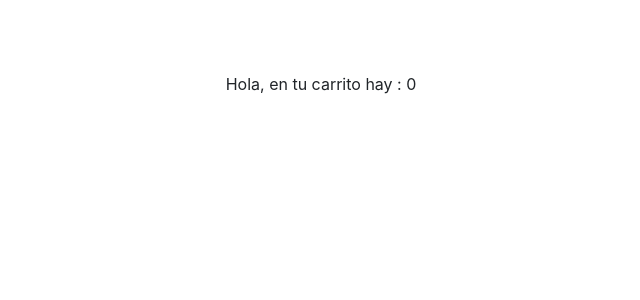
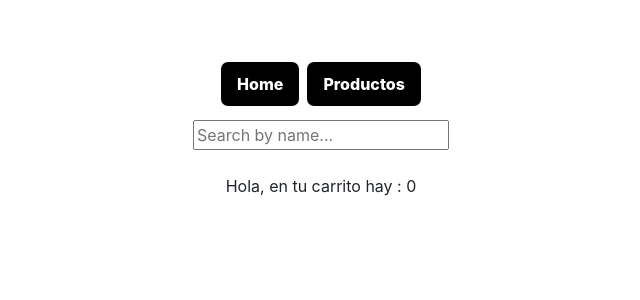
Before and after one commit to eugenia1984/React-StarCoding, a React (Create React App) app in the folder my-first-app/: page / in a window 1280 px wide. Shown: the top 300 px of the page, without its empty margins (319-959 px from the left). Built offline with nearby package versions, Linux system fonts and the light colour scheme.

Commit message:
pongo los componentes dentro de carpetas para tener el css junto

```diff
--- a/my-first-app/src/App.css
+++ b/my-first-app/src/App.css
@@ -1,13 +1,3 @@
 .App {
   text-align: center;
 }
-.shopping-card {
-  padding-left: 0px;
-  padding-right: 0px;
-  min-height: 480px;
-  margin-bottom: 12px;
-}
-
-.card-title {
-  min-height: 140px;
-}
--- a/my-first-app/src/components/InfoBarComponent.jsx
+++ b/my-first-app/src/components/InfoBarComponent.jsx
@@ -1,8 +1,17 @@
 import React from "react";
+import Navbar from "./navbar/Navbar";
 
-const InfoBarComponent = ({ shoppingCart, text }) => {
+const InfoBarComponent = ({ shoppingCart, text, handleKeyUp }) => {
   return (
     <div className="bg-white py-4">
+      <Navbar />
+      <div className="my-4">
+        <input
+          type="text"
+          onInput={handleKeyUp}
+          placeholder="Search by name..."
+        />
+      </div>
       <p>
         {text} {shoppingCart.length}
       </p>
--- /dev/null
+++ b/my-first-app/src/components/card/Card.css
@@ -0,0 +1,15 @@
+.shopping-card {
+  padding-left: 0px;
+  padding-right: 0px;
+  min-height: 480px;
+  margin-bottom: 12px;
+}
+
+.card-title {
+  min-height: 140px;
+}
+
+.card-image {
+  min-height: 240px;
+  object-fit: cover;
+}
--- a/my-first-app/src/components/CardComponent.jsx
+++ b/my-first-app/src/components/card/CardComponent.jsx
@@ -1,10 +1,15 @@
 import React from "react";
-import { CARD } from "../international";
+import { CARD } from "../../international";
+import "./Card.css";
 
 const CardComponent = ({ product, addToShoppingCart }) => {
   return (
     <div className="card col-sm-6 col-md-4 col-lg-3 shopping-card">
-      <img src={product.thumbnail} className="card-img-top" alt={CARD.imgAlt} />
+      <img
+        src={product.thumbnail}
+        className="card-img-top card-image"
+        alt={CARD.imgAlt}
+      />
       <div className="card-body">
         <h5 className="card-title">{product.title}</h5>
         <p className="card-text">
--- /dev/null
+++ b/my-first-app/src/components/navbar/Navbar.css
@@ -0,0 +1,19 @@
+
+.navbar-link {
+  font-weight: 800;
+  color: white;
+  background-color: black;
+  padding: 12px 16px;
+  margin: 0px 4px;
+  border-radius: 7px;
+  -webkit-border-radius: 7px;
+  -moz-border-radius: 7px;
+  -ms-border-radius: 7px;
+  -o-border-radius: 7px;
+  text-decoration: none;
+}
+
+.navbar-link:hover {
+  background-color: gray;
+  color: black;
+}
--- /dev/null
+++ b/my-first-app/src/components/navbar/Navbar.jsx
@@ -0,0 +1,18 @@
+import React from "react";
+import { Link } from "react-router-dom";
+import { NAVBAR } from "../../international";
+import "./Navbar.css";
+
+const Navbar = () => {
+  return (
+    <div>
+      {NAVBAR.map((element) => (
+        <Link to={element.to} className="navbar-link">
+          {element.text}
+        </Link>
+      ))}
+    </div>
+  );
+};
+
+export default Navbar;
--- a/my-first-app/src/containers/ProductsContainer.jsx
+++ b/my-first-app/src/containers/ProductsContainer.jsx
@@ -1,6 +1,6 @@
-import React, { useContext, useEffect } from "react";
+import React, { useContext, useEffect, useState } from "react";
 import { useParams } from "react-router-dom";
-import CardComponent from "../components/CardComponent";
+import CardComponent from "../components/card/CardComponent";
 import InfoBarComponent from "../components/InfoBarComponent";
 import Loader from "../components/Loader";
 import { EcommerceContext } from "../context/EcommerceContext";
@@ -9,7 +9,9 @@ import { PRODUCTS } from "../international";
 import { INFO_BAR } from "../international";
 
 const ProductsContainer = () => {
-  const { products, shoppingCart, setShoppingCart, fetchData } =
+  const [searchTerm, setSearchTerm] = useState();
+
+  const { products, shoppingCart, setShoppingCart, setProducts, fetchData } =
     useContext(EcommerceContext);
   const { search } = useParams();
 
@@ -23,9 +25,24 @@ const ProductsContainer = () => {
     setShoppingCart([...shoppingCart]);
   };
 
+  const handleKeyUp = (e) => {
+    setSearchTerm(e.target.value);
+    const productsFilter = products.filter((element) => {
+      if (element.title.toUpperCase().match(e.target.value.toUpperCase())) {
+        return true;
+      }
+      return false;
+    });
+    setProducts(productsFilter);
+  };
+
   return (
     <div className="container">
-      <InfoBarComponent shoppingCart={shoppingCart} text={INFO_BAR.text} />
+      <InfoBarComponent
+        shoppingCart={shoppingCart}
+        text={INFO_BAR.text}
+        handleKeyUp={handleKeyUp}
+      />
       <div className="row">
         {products.length === 0 ? (
           <Loader text={PRODUCTS.loading} />
--- a/my-first-app/src/context/EcommerceContext.jsx
+++ b/my-first-app/src/context/EcommerceContext.jsx
@@ -1,3 +1,4 @@
+import React from "react";
 import { createContext, useState } from "react";
 
 export const EcommerceContext = createContext();
@@ -5,16 +6,36 @@ export const EcommerceContext = createContext();
 export const EcommerceProvider = ({ children }) => {
   const [shoppingCart, setShoppingCart] = useState([]);
   const [products, setProducts] = useState([]);
+  const [error, setError] = useState("");
+  const [loading, setLoading] = useState(false);
 
   const fetchData = async (searchQuery) => {
-    const data = await fetch(`https://api.mercadolibre.com/sites/MLA/search?q=${searchQuery}`);
-    const result = await data.json();
-    setProducts(result.results);
+    try {
+      const data = await fetch(
+        `https://api.mercadolibre.com/sites/MLA/search?q=${searchQuery}`
+      );
+      const result = await data.json();
+      setProducts(result.results);
+      console.log(result.results)
+    } catch (error) {
+      setError("Ocurrió un error");
+    } finally {
+      setLoading(false);
+    }
   };
 
   return (
     <EcommerceContext.Provider
-      value={{ products, shoppingCart, setShoppingCart, fetchData }}
+      value={{
+        products,
+        shoppingCart,
+        loading,
+        setShoppingCart,
+        setProducts,
+        fetchData,
+        setLoading,
+        error,
+      }}
     >
       {children}
     </EcommerceContext.Provider>
--- a/my-first-app/src/international.js
+++ b/my-first-app/src/international.js
@@ -15,3 +15,14 @@ export const PRODUCTS = {
 export const HOME_MESSAGE = {
   txt: "Hola, en tu carrito hay : "
 }
+
+export const NAVBAR = [
+  {
+    to: "/",
+    text: "Home"
+  },
+  {
+    to: "/productos",
+    text:"Productos"
+  }
+]
```
